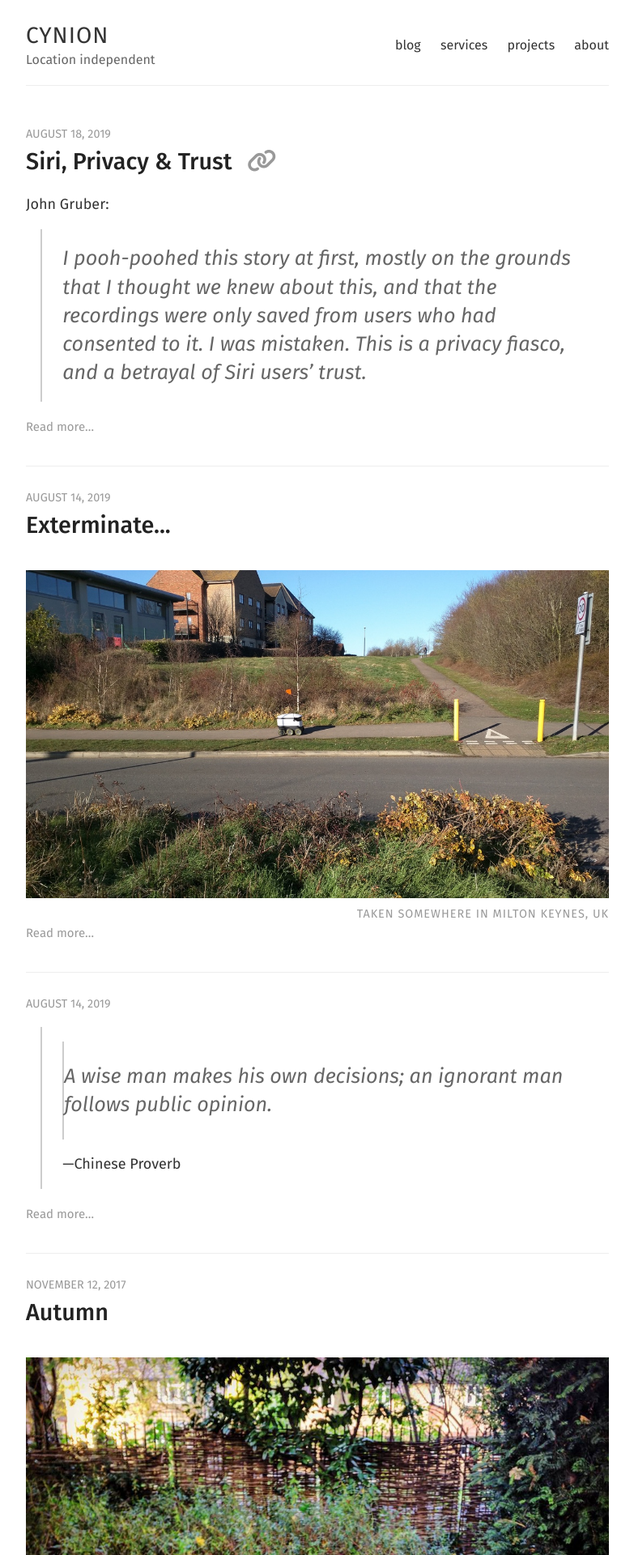
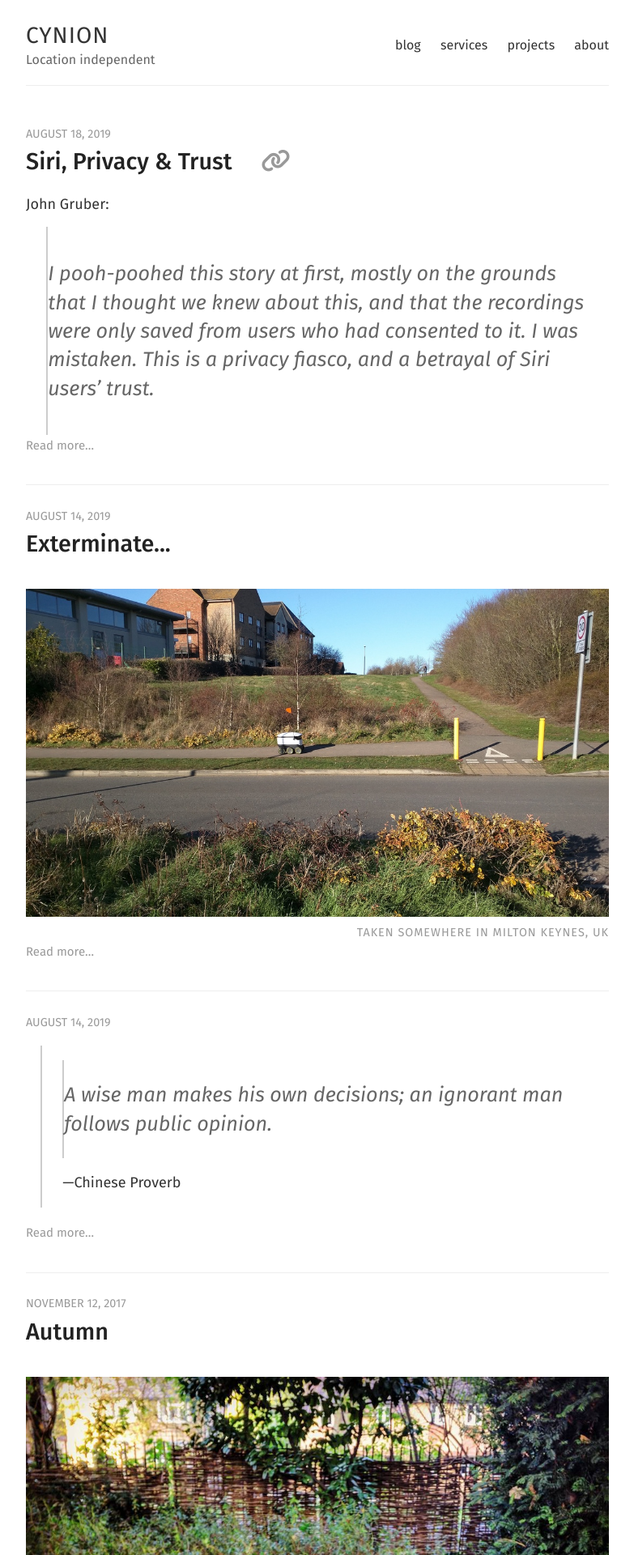
Before and after one commit to cynion/cynion.github.io, a Jekyll site: the page built from index.html, in a window 1280 px wide. Shown: the top 1920 px of the page at 81% size, without its empty margins (248-1031 px from the left). Built offline with Jekyll 4.4.1, drawn with Linux system fonts in a browser that asks for light colours; nearby versions of some CDN libraries; the list of posts is cut into pages by our own code.

Commit message:
Revert "Update style.scss"
This reverts commit 5cd361f8d67d8dca078c68f411a996093af43878.

```diff
--- a/assets/css/style.scss
+++ b/assets/css/style.scss
@@ -69,7 +69,7 @@
   }
   .fa-link {
     color: #999;
-    margin-left: .4em;
+    margin-left: 1em;
   }
 }
 
@@ -306,17 +306,14 @@
 }
 
 blockquote {
-  margin: 1em;
+  margin: 0 1em;
+  padding: 1em 0;
   border-left: 2px solid #ccc;
-  padding: 1em 0;
-  p {
-    margin: 0 1em;
-    color: $gray;
-    font-size: 1.4em;
-    font-style: italic;
-    @include mobile {
-      font-size: 1.2em;
-    }
+  color: $gray;
+  font-size: 1.4em;
+  font-style: italic;
+  @include mobile {
+    font-size: 1.2em;
   }
 }
 
```
